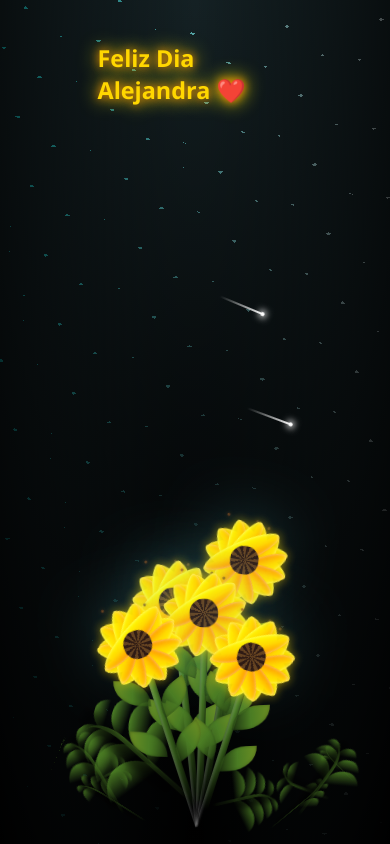
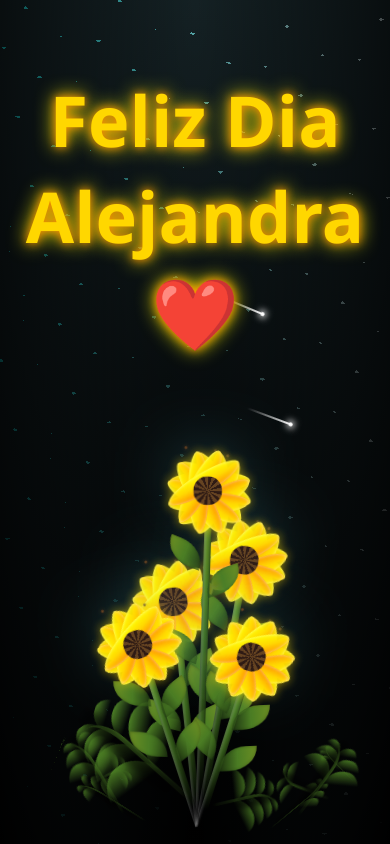
Before and after one commit to noergm3/flowers, a plain HTML site: page index.html in a window 390 px wide. Drawn offline with Linux system fonts and the light colour scheme.

Commit message:
se cambio el tamaño de las flores en dispositivos moviles

```diff
--- a/index.html
+++ b/index.html
@@ -1082,6 +1082,24 @@
       z-index: 3;
       /* para que quede delante de las flores */
     }
+
+    /* ======== RESPONSIVE ======== */
+    @media (max-width:480px) {
+      .nombre {
+        margin-top: 30px;
+        text-align: center;
+        font-size: 18vmin;
+      }
+
+      .flowers {
+        transform: scale(0.9);
+      }
+
+      .flower--1 .flower__line {
+        height: 95vmin;
+        /* animation-delay: 0.3s; */
+      }
+    }
   </style>
 </head>
 
@@ -1098,6 +1116,7 @@
     <div class="shooting-star"></div>
     <div class="shooting-star"></div>
   </div>
+  <div class="contenedor">
     <div class="nombre">Feliz Dia Alejandra ❤️</div>
     <div class="flowers">
       <div class="flower flower--1">
@@ -1405,6 +1424,7 @@
         </div>
       </div>
     </div>
+  </div>
 
   <script>
     onload = () => {
```
Lines whose indentation alone changed are shown as unchanged.
